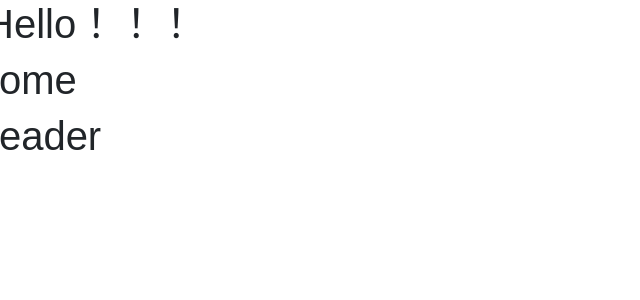
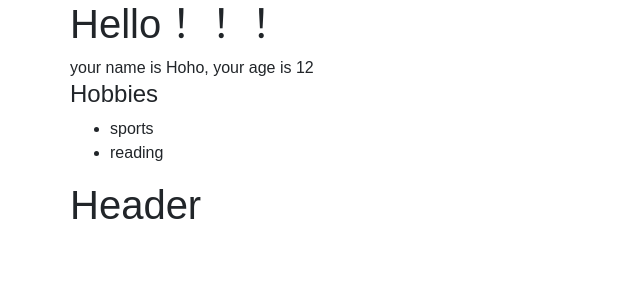
Before and after one commit to yinfan9527/hello-react, a React (Create React App) app: page / in a window 1280 px wide. Shown: the top 300 px of the page, without its empty margins (0-640 px from the left). Built offline with nearby package versions, Linux system fonts and the light colour scheme.

Commit message:
React 表达式，使用props在组件间传递数据

```diff
--- a/src/App.js
+++ b/src/App.js
@@ -5,20 +5,24 @@
 
 class App extends Component {
     render() {
+        const user = {
+            name : "qiq",
+            hobbies : ["sports", "reading"]
+        }
         return (
-            <div className = "contrainer" >
+            <div className = "container" >
                 <div className = "row" >
-                    <div className = "col-xs-1 col-xs-offset-11" >
+                    <div className = "col-xs-1" >
                         <h1 > Hello！！！ </h1>
                     </div>
                 </div>
                 <div className = "row" >
-                    <div className = "col-xs-1 col-xs-offset-11" >
-                        <Home/>
+                    <div className = "col-xs-1" >
+                        <Home name="Hoho" age={12} user={user} />
                     </div>
                 </div>
                 <div className = "row" >
-                    <div className = "col-xs-1 col-xs-offset-11" >
+                    <div className = "col-xs-1" >
                         <Header/>
                     </div>
                 </div>
--- a/src/components/Header.js
+++ b/src/components/Header.js
@@ -3,7 +3,7 @@
 export default class Header extends Component {
     render() {
         return (
-            <div className = "contrainer" >
+            <div className = "container" >
                 <div className = "row" >
                     <div className = "col-xs-1 col-xs-offset-11" >
                         <h1 > Header</h1>
--- a/src/components/Home.js
+++ b/src/components/Home.js
@@ -1,15 +1,29 @@
 import React, { Component } from 'react';
+
+import PropTypes from 'prop-types';
 
 export default class Home extends Component {
     render() {
         return (
-            <div className = "contrainer" >
+            <div className = "container" >
                 <div className = "row" >
                     <div className = "col-xs-1 col-xs-offset-11" >
-                        <h1 > Home</h1>
+                        <div>your name is {this.props.name}, your age is {this.props.age}</div>
+                        <div>
+                            <h4>Hobbies</h4>
+                            <ul>
+                                {this.props.user.hobbies.map((hobby,i) => <li key={i}>{hobby}</li>)}
+                            </ul>
+                        </div>
                     </div>
                 </div>
             </div>
         );
     }
 }
+
+Home.propTypes = {
+    name: PropTypes.string,
+    age: PropTypes.number,
+    user: PropTypes.object
+}
```
Also changed, not shown: 1 other file (tests, documents, lock files or other folders).
